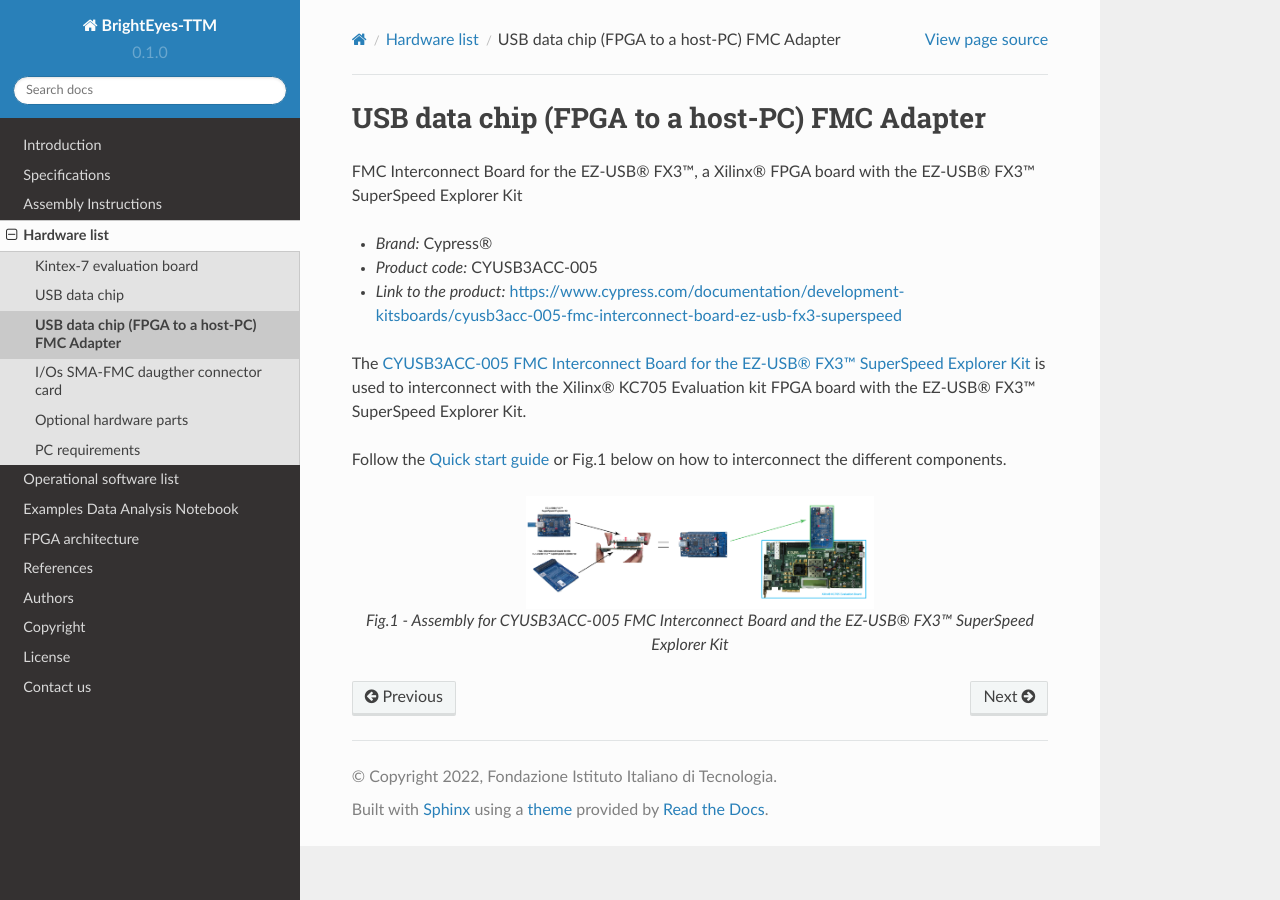
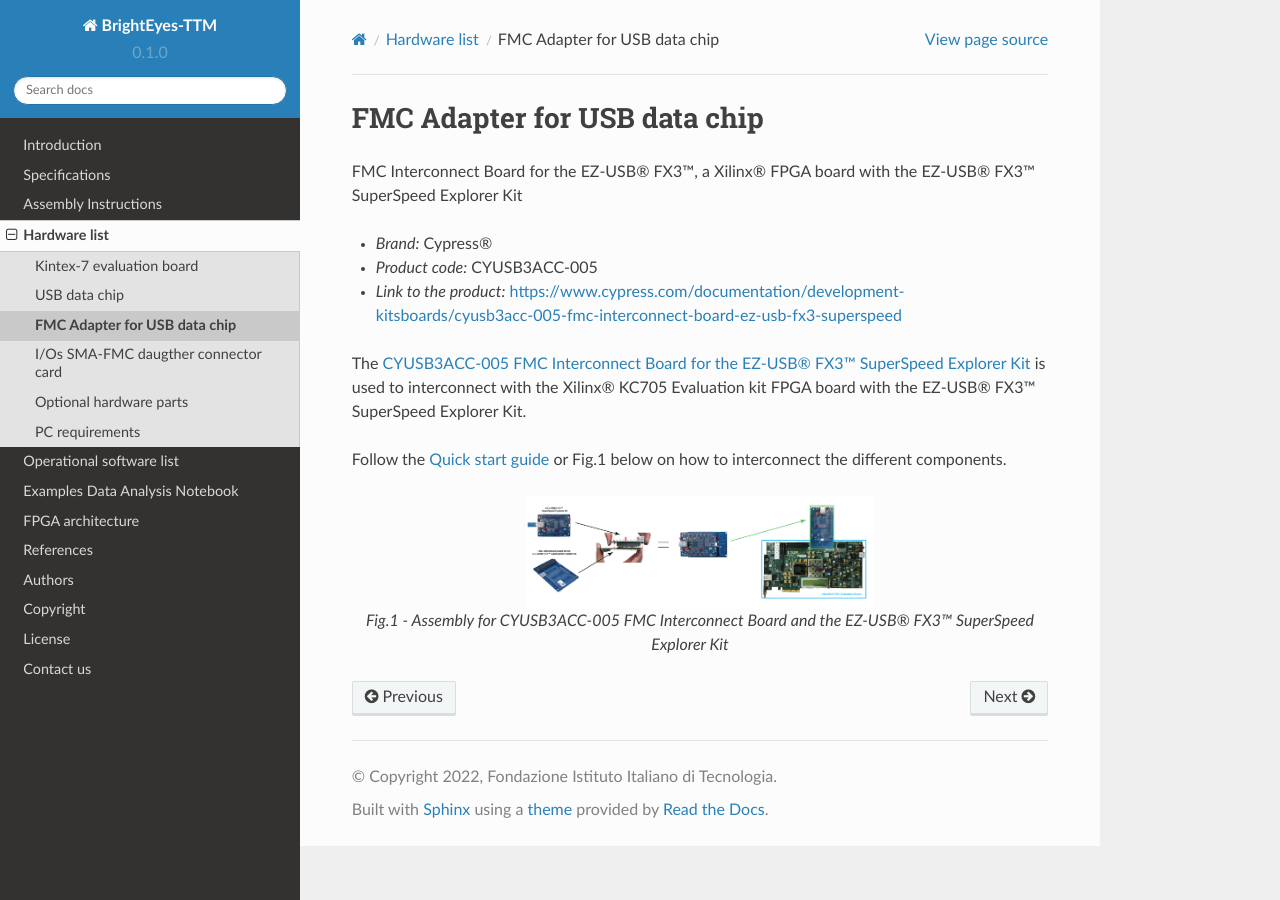
Before and after one commit to mattia-donato/BrightEyes-TTM-docs, a Sphinx documentation site: the page built from docs/source/FMCAdapter.rst, in a window 1280 px wide. Built offline with Sphinx 7.4.7 and the Read the Docs theme 2.0.0, drawn with Linux system fonts in a browser that asks for light colours.

Commit message:
Update FMCAdapter.rst

```diff
--- a/docs/source/FMCAdapter.rst
+++ b/docs/source/FMCAdapter.rst
@@ -1,6 +1,6 @@
 
-USB data chip (FPGA to a host-PC) FMC Adapter
-=============================================
+FMC Adapter for USB data chip
+=============================
 FMC Interconnect Board for the EZ-USB® FX3™, a Xilinx® FPGA board with the EZ-USB® FX3™ SuperSpeed Explorer Kit
 
 
```
